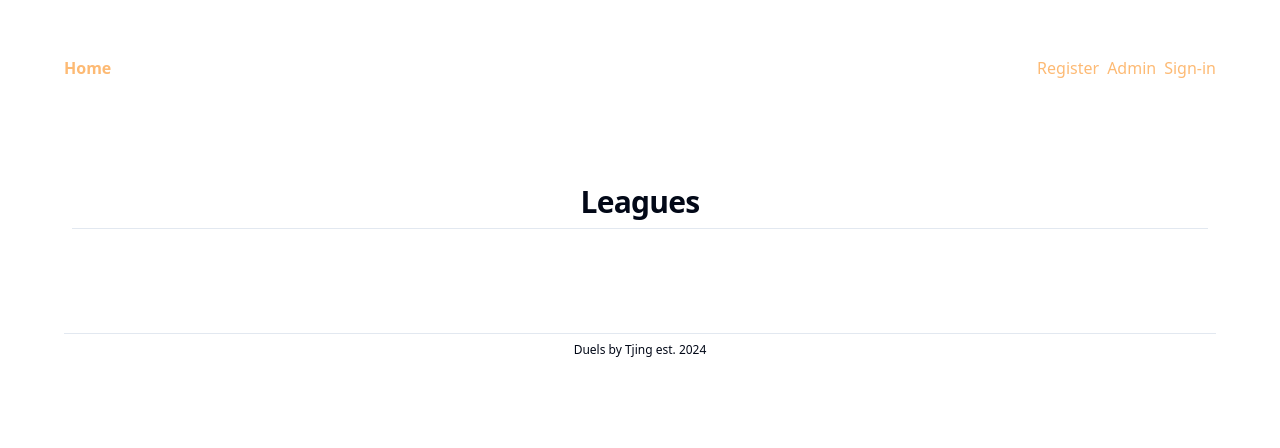
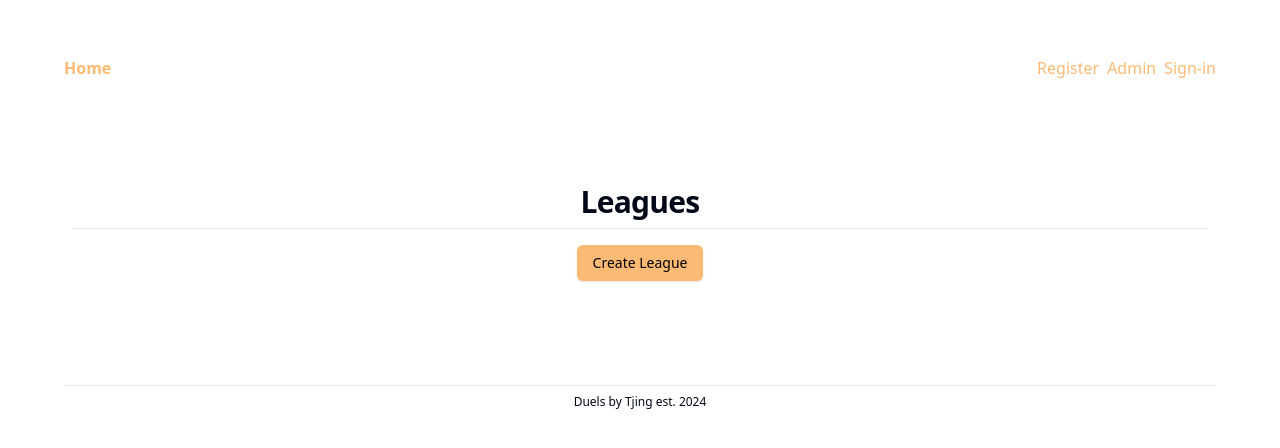
Before and after one commit to OGester/duels-mvp, a Next.js app: page /leagues in a window 1280 px wide. Shown: the top 448 px of the page. Built offline with nearby package versions, Linux system fonts and the light colour scheme; no server answers.

Commit message:
added create league route

```diff
--- /dev/null
+++ b/app/leagues/new/page.jsx
@@ -0,0 +1,15 @@
+export const metadata = {
+  title: "Create League",
+};
+
+export default function CreateLeaguePage() {
+  return (
+    <>
+      <main className="flex w-full">
+        <div className="flex-auto justify-center m-2">
+          <h2 className="text-center">Create League</h2>
+        </div>
+      </main>
+    </>
+  );
+}
--- a/app/leagues/page.jsx
+++ b/app/leagues/page.jsx
@@ -1,3 +1,6 @@
+import { Button } from "@/components/ui/button";
+import Link from "next/link";
+
 export const metadata = {
   title: "Leagues",
 };
@@ -5,9 +8,14 @@ export const metadata = {
 export default async function LeaguesPage() {
   return (
     <>
-      <main className="flex w-full">
+      <main className="flex flex-col w-full">
         <div className="flex-auto justify-center m-2">
           <h2 className="text-center">Leagues</h2>
+        </div>
+        <div className="flex justify-center m-2">
+          <Button asChild className="bg-orange-300 text-black">
+            <Link href="/leagues/new">Create League</Link>
+          </Button>
         </div>
       </main>
     </>
--- a/app/profile-page/page.jsx
+++ b/app/profile-page/page.jsx
@@ -1,5 +1,5 @@
 import { Card, CardContent } from "@/components/ui/card";
-//import Link from "next/link";
+
 import { Button } from "@/components/ui/button";
 import Link from "next/link";
 
--- a/components/RegisterForm.jsx
+++ b/components/RegisterForm.jsx
@@ -7,6 +7,8 @@ import { Button } from "@/components/ui/button";
 //change to register action
 import { signUpAction } from "@/app/register/actions";
 import { useFormState } from "../lib/hooks";
+
+//Maybe refactor to use navlink instead of link?
 import Link from "next/link";
 
 export default function SignUpForm() {
```
Also changed, not shown: components/ProfilePage.jsx (deleted).
